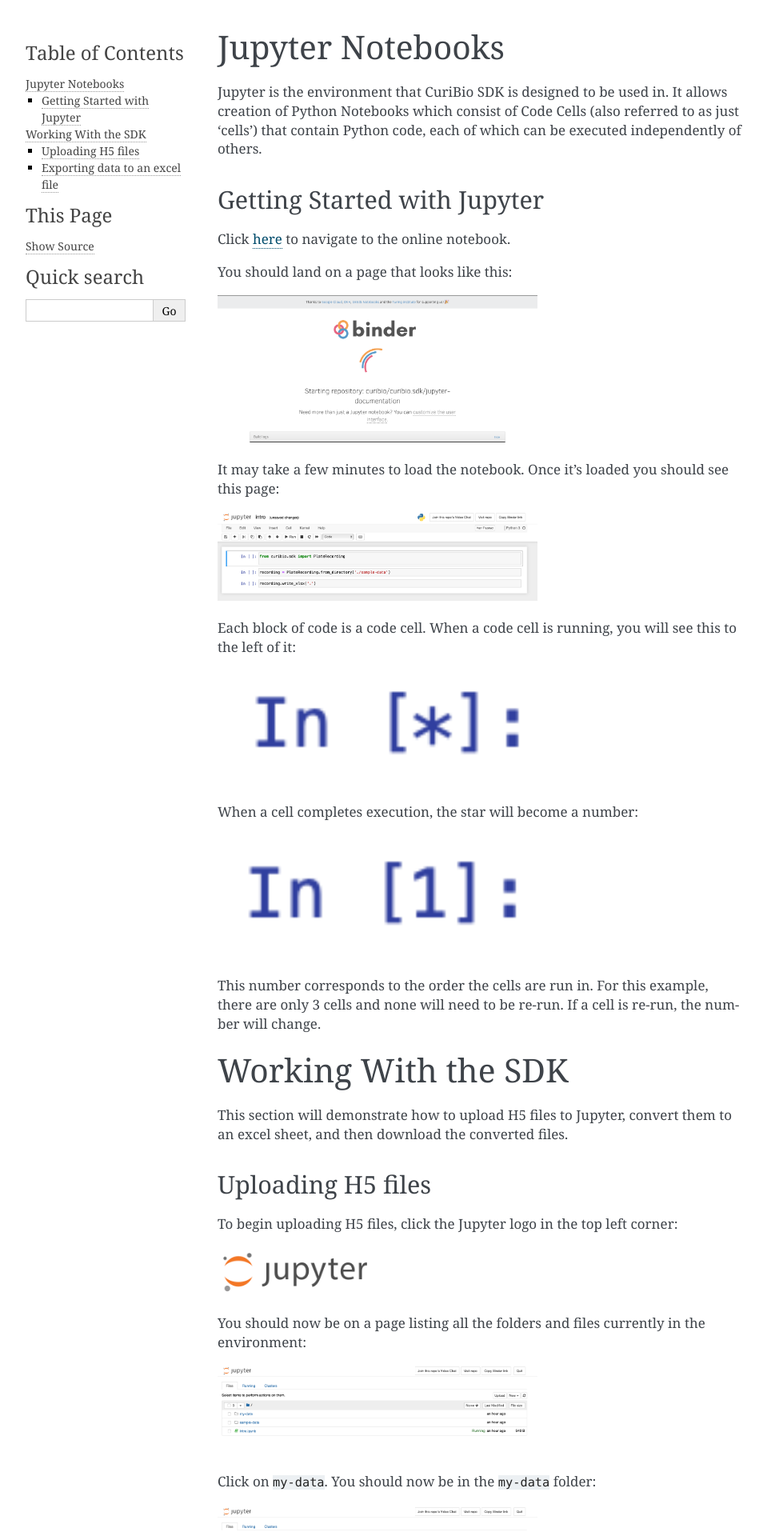
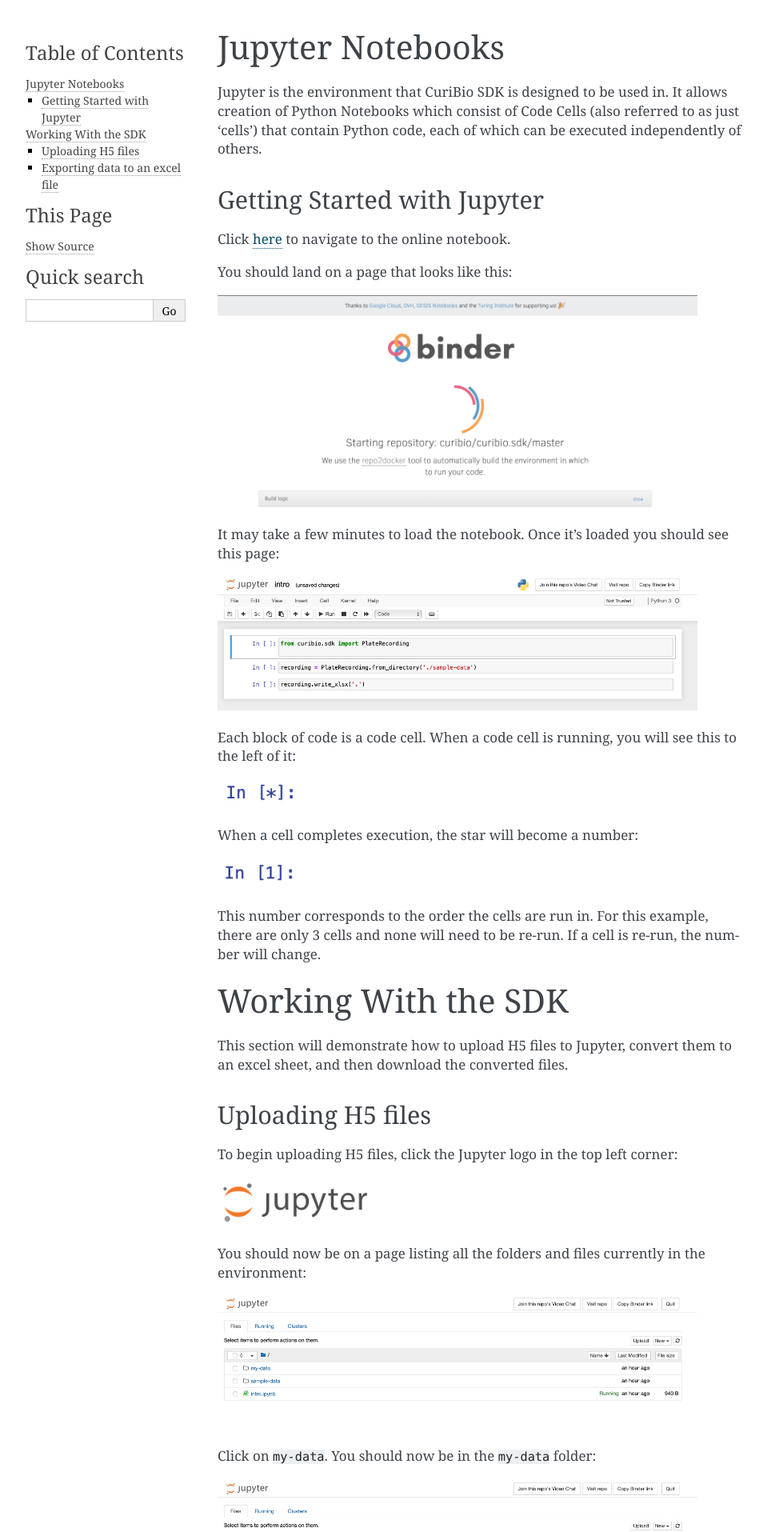
Before and after one commit to CuriBio/curibio.sdk, a Sphinx documentation site: the page built from docs/source/gettingstarted.rst, in a window 1280 px wide. Shown: the top 1915 px of the page at 80% size, without its empty margins (148-1107 px from the left). Built offline with Sphinx 7.4.7, drawn with Linux system fonts in a browser that asks for light colours.

Commit message:
changed mybinder loading page and small picture widths

```diff
--- a/docs/source/gettingstarted.rst
+++ b/docs/source/gettingstarted.rst
@@ -16,23 +16,23 @@ notebook.
 You should land on a page that looks like this:
 
 .. image:: images/mybinder_loading_page.png
-    :width: 400
+    :width: 600
 
 It may take a few minutes to load the notebook. Once it's loaded you should see this page:
 
 .. image:: images/fresh_nb.png
-    :width: 400
+    :width: 600
 
 Each block of code is a code cell. When a code cell is running, you will see this to
 the left of it:
 
 .. image:: images/running_cell.png
-    :width: 400
+    :width: 100
 
 When a cell completes execution, the star will become a number:
 
 .. image:: images/finished_cell.png
-    :width: 400
+    :width: 100
 
 This number corresponds to the order the cells are run in. For this example,
 there are only 3 cells and none will need to be re-run. If a cell is re-run,
@@ -57,12 +57,12 @@ To begin uploading H5 files, click the Jupyter logo in the top left corner:
 You should now be on a page listing all the folders and files currently in the environment:
 
 .. image:: images/fresh_files_page.png
-    :width: 400
+    :width: 600
 
 Click on ``my-data``. You should now be in the ``my-data`` folder:
 
 .. image:: images/my_data.png
-    :width: 400
+    :width: 600
 
 Click on the upload button in the top rightand select the files you with to upload.
 When the upload completes, you should see the uploaded files now on the page.
@@ -70,7 +70,7 @@ When the upload completes, you should see the uploaded files now on the page.
 Now click the folder icon shown below to go back to the main files page:
 
 .. image:: images/folder_icon.png
-    :width: 400
+    :width: 50
 
 
 Exporting data to an excel file
@@ -90,13 +90,13 @@ to::
 You can now begin running the code. To do so, click ``Cell`` near the top left, then click ``Run All``:
 
 .. image:: images/cell_run_all.png
-    :width: 400
+    :width: 600
 
 If there are many files, it may take a minute or two to convert all of them.
 When all cells complete execution there should be a number next to every cell:
 
 .. image:: images/finished_cells.png
-    :width: 400
+    :width: 600
 
 
 Click on the Jupyter Logo in the top left of the page again to
@@ -107,4 +107,4 @@ To download, check the box to the left of the file and then press ``download``
 near the top left.
 
 .. image:: images/download_screen.png
-    :width: 400
+    :width: 600
```
Also changed, not shown: docs/source/images/mybinder_loading_page.png.
